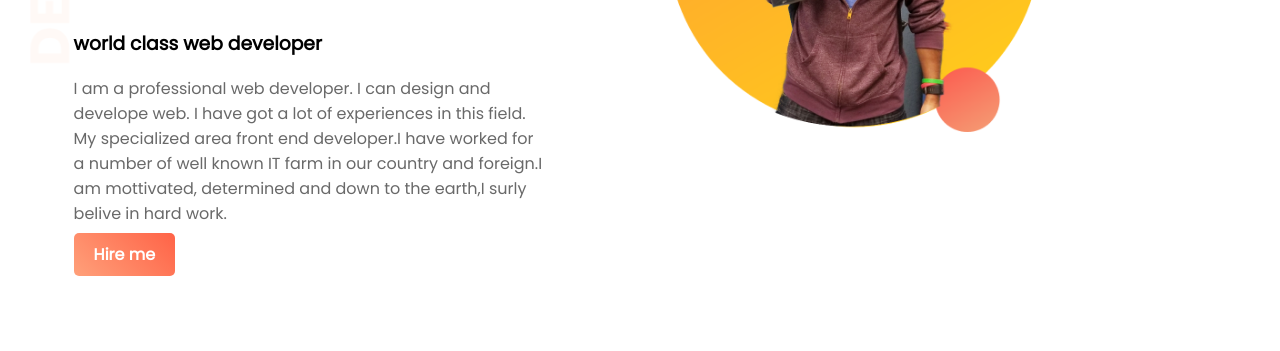
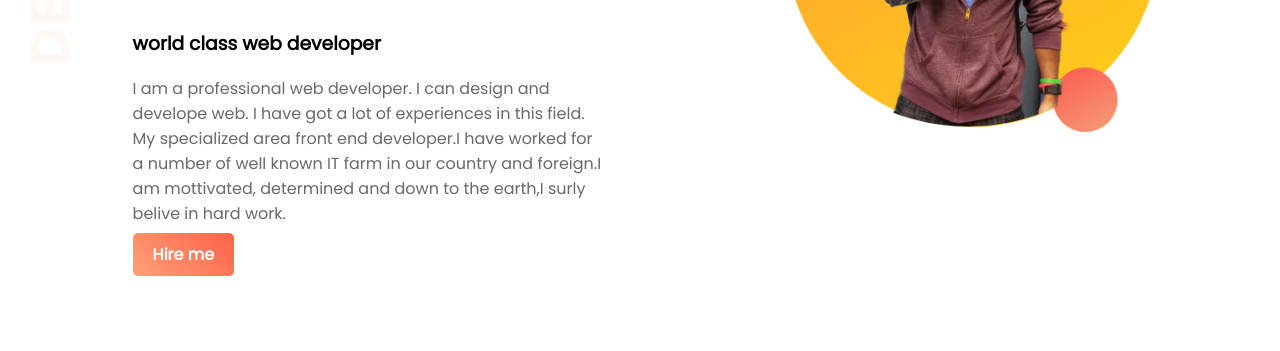
Before and after one commit to jonypro/web-portfolio, a plain HTML site: page indext.html in a window 1280 px wide. Shown: the part 296-647 px from the top of the page. Drawn offline with Linux system fonts and the light colour scheme.

Commit message:
my excellent first web

```diff
--- a/style.css
+++ b/style.css
@@ -19,7 +19,7 @@ p{
 .half-width{
     width: 40%;
     float:left;
-    margin-left 5%;
+    margin-left:5%;
     padding-left:2%;
 
 }
```
